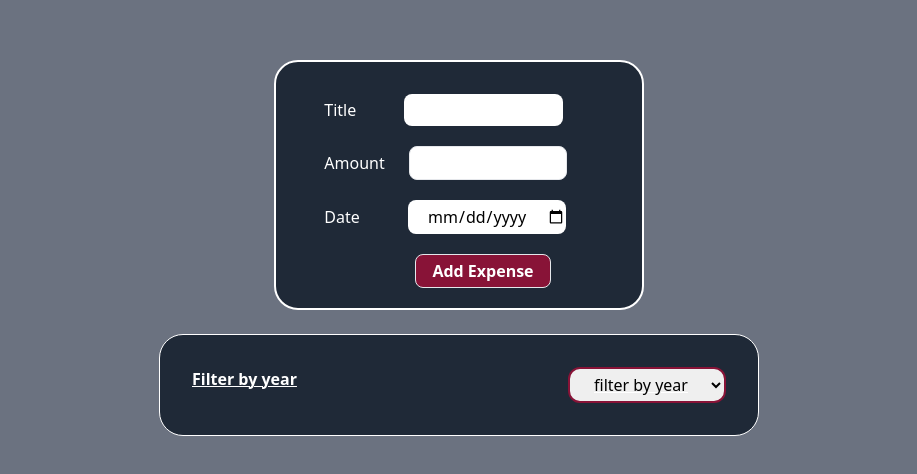
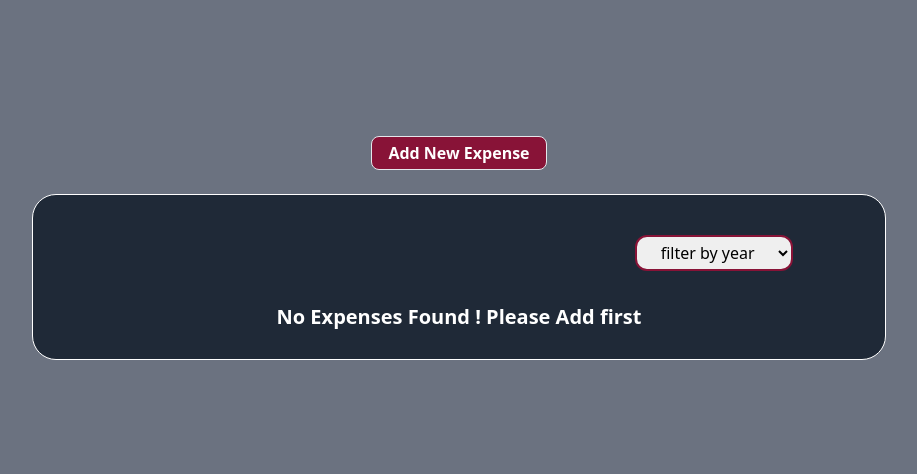
Before and after one commit to up-the-dev/TrackXpenses, a React (Create React App) app: page / in a window 1280 px wide. Shown: the part 152-626 px from the top of the page, without its empty margins (181-1098 px from the left). Built offline with nearby package versions, Linux system fonts and the light colour scheme.

Commit message:
application completed
application completed

```diff
--- a/public/index.html
+++ b/public/index.html
@@ -1,15 +1,13 @@
 <!DOCTYPE html>
 <html lang="en">
+
 <head>
   <meta charset="utf-8" />
   <link rel="icon" href="%PUBLIC_URL%/favicon.ico" />
   <meta name="viewport" content="width=device-width, initial-scale=1" />
   <meta name="theme-color" content="#000000" />
-    <meta
-      name="description"
-      content="Web site created using create-react-app"
-    />
-    <link rel="apple-touch-icon" href="%PUBLIC_URL%/logo192.png" />
+  <meta name="description" content="Web site created using create-react-app" />
+  <link rel="apple-touch-icon" href="%PUBLIC_URL%/logo.png" />
   <!--
       manifest.json provides metadata used when your web app is installed on a
       user's mobile device or desktop. See https://developers.google.com/web/fundamentals/web-app-manifest/
@@ -26,6 +24,7 @@
     -->
   <title>React App</title>
 </head>
+
 <body>
   <noscript>You need to enable JavaScript to run this app.</noscript>
   <div id="root"></div>
@@ -40,4 +39,5 @@
       To create a production bundle, use `npm run build` or `yarn build`.
     -->
 </body>
+
 </html>
--- a/src/App.js
+++ b/src/App.js
@@ -5,10 +5,10 @@ import { Home } from './pages/Home';
 import { ExpensesContext } from './ExpensesContext';
 
 function App() {
+  const [filteredYear, setFilteredYear] = useState('')
   const [expenses, setExpenses] = useState(() => {
     return JSON.parse(localStorage.getItem('expenses')) || {}
   })
-  const [filteredYear, setFilteredYear] = useState('')
   useEffect(() => {
     window.localStorage.setItem('expenses', JSON.stringify(expenses))
   }, [expenses])
--- a/src/Components/AddExpense/NewExpense.js
+++ b/src/Components/AddExpense/NewExpense.js
@@ -1,8 +1,8 @@
 import { useContext, useState } from "react"
 import { ExpensesContext } from "../../ExpensesContext"
 
-export const NewExpense = () => {
-    const { expenses, setExpenses } = useContext(ExpensesContext)
+export const NewExpense = (props) => {
+    const { expenses, setExpenses, setFilteredYear } = useContext(ExpensesContext)
     const [userInput, setUserInput] = useState({
         title: '',
         amount: '',
@@ -72,7 +72,8 @@ export const NewExpense = () => {
         }
         setUserInput(_userInput)
         setExpenses(_expenses)
-
+        setFilteredYear(year)
+        props.changeEditMode()
     }
 
     return (
@@ -88,12 +89,12 @@ export const NewExpense = () => {
                 </div>
                 <div>
                     <label className=" font-medium">Date</label>
-                    <input className="ml-12 w-1/2 text-black rounded-lg text-center py-1" type={'date'} min='2019-01-01' max='2025-01-01' onChange={changeDate} required />
+                    <input className="ml-12 w-1/2 text-black rounded-lg text-center py-1" type={'date'} min='2021-01-01' max='2023-12-31' onChange={changeDate} required />
                 </div>
                 <div className=" text-center">
+                    <button type="submit" onClick={props.changeEditMode} className="bg-rose-900 px-4 py-1 text-white font-semibold border rounded-lg mx-4" >Cancel</button>
                     <button type="submit" className="bg-rose-900 px-4 py-1 text-white font-semibold border rounded-lg" >Add Expense</button>
                 </div>
-
             </form >
         </div >
     )
--- /dev/null
+++ b/src/Components/Chart/Chart.js
@@ -0,0 +1,21 @@
+import ChartBar from './ChartBar';
+
+const Chart = (props) => {
+    const dataPointValues = props.dataPoints.map(dataPoint => dataPoint.value);
+    const totalMaximum = Math.max(...dataPointValues);
+
+    return (
+        <div className=' p-1 border-2 rounded-md bg-rose-300 text-center flex justify-around h-40'>
+            {props.dataPoints.map((dataPoint) => (
+                <ChartBar
+                    key={dataPoint.label}
+                    value={dataPoint.value}
+                    maxValue={totalMaximum}
+                    label={dataPoint.label}
+                />
+            ))}
+        </div>
+    );
+};
+
+export default Chart;
--- /dev/null
+++ b/src/Components/Chart/ChartBar.js
@@ -0,0 +1,20 @@
+const ChartBar = (props) => {
+    let barFillHeight = '0%';
+    if (props.value > 0) {
+        barFillHeight = Math.round((props.value / props.maxValue) * 100) + '%';
+    }
+
+    return (
+        <div className='h-full flex flex-col items-center'>
+            <div className='h-full w-full border border-solid border-black rounded-md bg-pink-300 overflow-hidden flex flex-col justify-end'>
+                <div
+                    className='bg-rose-900 w-full transition-all duration-300 ease-out'
+                    style={{ height: barFillHeight }}
+                ></div>
+            </div>
+            <div className='font-bold text-sm text-center'>{props.label}</div>
+        </div>
+    );
+};
+
+export default ChartBar;
--- a/src/Components/ExpensesCart/ExpenseFilter.js
+++ b/src/Components/ExpensesCart/ExpenseFilter.js
@@ -13,17 +13,13 @@ export const ExpensesFilter = () => {
     }
 
     return (
-        <div className='p-3 underline decoration-1 decoration-white  decoration-solid'>
-            <div className='flex justify-between'>
-                <label className="text-white font-semibold">Filter by year</label>
-                <select onChange={filterExpenseByYear} className="py-1 px-5 rounded-xl font-medium border-2 border-rose-900">
-                    <option>filter by year</option>
-                    <option value='2022' >2022</option>
-                    <option value='2021'>2021</option>
-                    <option value='2020'>2020</option>
-                    <option value='2019'>2019</option>
-                </select>
-            </div>
+        <div className='p-3 text-right'>
+            <select onChange={filterExpenseByYear} id='select' className="py-1 px-5 rounded-xl font-medium border-2 border-rose-900 text-center">
+                <option className="bg-gray-400">filter by year</option>
+                <option value='2023' className="bg-gray-400">2023</option>
+                <option value='2022' className="bg-gray-400">2022</option>
+                <option value='2021' className="bg-gray-400">2021</option>
+            </select>
         </div>
     );
 };
--- a/src/Components/ExpensesCart/Expenses.js
+++ b/src/Components/ExpensesCart/Expenses.js
@@ -2,6 +2,7 @@ import { useContext } from "react";
 import { ExpensesContext } from "../../ExpensesContext";
 import { ExpensesFilter } from "./ExpenseFilter";
 import { ExpenseItem } from "./ExpenseItem"
+import ExpensesChart from "./ExpensesChart"
 
 export const Expenses = () => {
     const { expenses, filteredYear } = useContext(ExpensesContext)
@@ -12,14 +13,21 @@ export const Expenses = () => {
         return Exp[0].toString() === filteredYear
     })
     return (
-        <div className=" container mx-auto w-1/2 p-5  border-white border rounded-3xl bg-gray-800 flex flex-col justify-around gap-5">
-            {/* {Expenses.map(Expense => <ExpenseItem key={Expense.id} Expense={Expense} />)} */}
+        <div className=" container mx-auto w-2/3 py-7 px-20 border-white border rounded-3xl bg-gray-800 flex flex-col justify-around gap-5">
             <ExpensesFilter />
-            {filterExpense.map((Exp) => {
-                return Exp[1].map((e) => {
-                    return < ExpenseItem key={e.id} Expense={e} />;
+            {filteredYear === '' ? '' :
+                filterExpense.map((exp) => {
+                    return <ExpensesChart key={exp[0]} expenses={exp[1]} />
                 })
-            })}
+            }
+            {filterExpense.length === 0 ?
+                <p className="text-center text-white text-xl font-semibold">No Expenses Found !  Please Add first</p> :
+                filterExpense.map((Exp) => {
+                    return Exp[1].map((e) => {
+                        return < ExpenseItem key={e.id} Expense={e} />;
+                    })
+                })
+            }
         </div>
     )
 }
--- /dev/null
+++ b/src/Components/ExpensesCart/ExpensesChart.js
@@ -0,0 +1,34 @@
+import React from 'react';
+
+import Chart from '../Chart/Chart';
+
+const ExpensesChart = (props) => {
+    const chartDataPoints = [
+        { label: 'Jan', value: 0 },
+        { label: 'Feb', value: 0 },
+        { label: 'Mar', value: 0 },
+        { label: 'Apr', value: 0 },
+        { label: 'May', value: 0 },
+        { label: 'Jun', value: 0 },
+        { label: 'Jul', value: 0 },
+        { label: 'Aug', value: 0 },
+        { label: 'Sep', value: 0 },
+        { label: 'Oct', value: 0 },
+        { label: 'Nov', value: 0 },
+        { label: 'Dec', value: 0 },
+    ];
+
+    for (const expense of props.expenses) {
+        const date = expense.date
+        const dateSeparated = date.split('-')
+        const date1 = new Date();
+        date1.setMonth(dateSeparated[1] - 1);
+        const formatter = new Intl.DateTimeFormat('en-US', { month: 'numeric' });
+        const expenseMonth = formatter.format(date1);
+        chartDataPoints[expenseMonth - 1].value += parseInt(expense.amount);
+    }
+
+    return <Chart dataPoints={chartDataPoints} />;
+};
+
+export default ExpensesChart;
--- a/src/pages/Home.js
+++ b/src/pages/Home.js
@@ -1,10 +1,18 @@
+import { useState } from "react"
 import { NewExpense } from "../Components/AddExpense/NewExpense"
 import { Expenses } from "../Components/ExpensesCart/Expenses"
 
 export const Home = () => {
+    const [isEditing, setIsEditing] = useState(false)
+    const changeEditMode = () => {
+        const _isEditing = isEditing;
+        setIsEditing(!_isEditing)
+    }
     return (
-        <div className="bg-gray-500 flex flex-col gap-6 items-center justify-center p-10 min-h-screen">
-            <NewExpense />
+        <div className="bg-gray-500 flex flex-col gap-6 items-center justify-center py-10 min-h-screen">
+            {
+                isEditing ? <NewExpense changeEditMode={changeEditMode} /> : <button className="bg-rose-900 px-4 py-1 text-white font-semibold border rounded-lg mx-4" onClick={changeEditMode}>Add New Expense</button>
+            }
             <Expenses />
         </div>
     )
```
Also changed, not shown: public/logo.png (added), public/manifest.json. Lines whose indentation alone changed are shown as unchanged.
